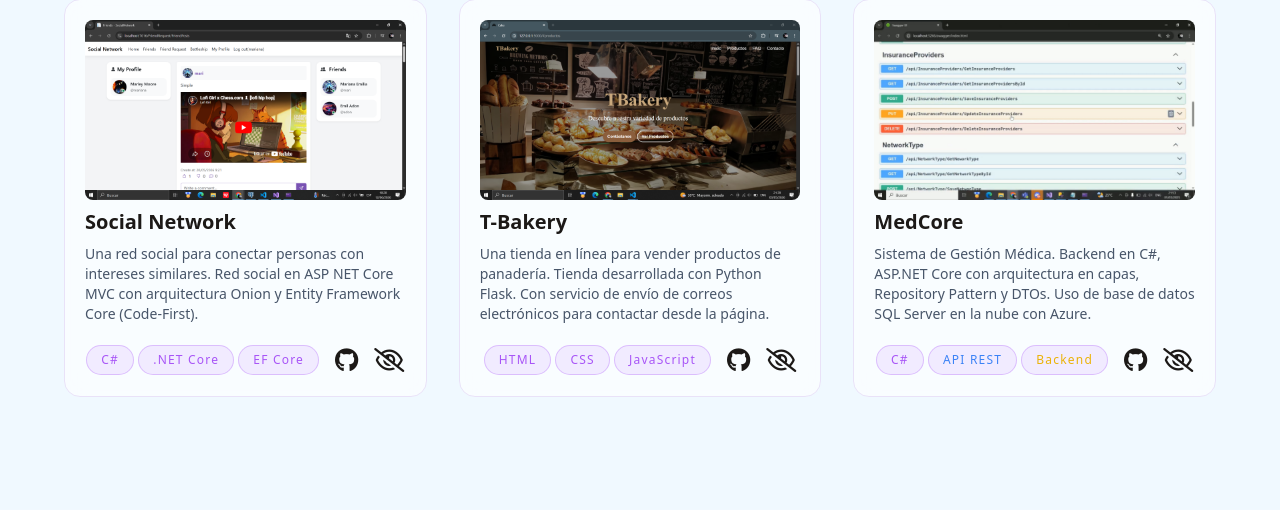
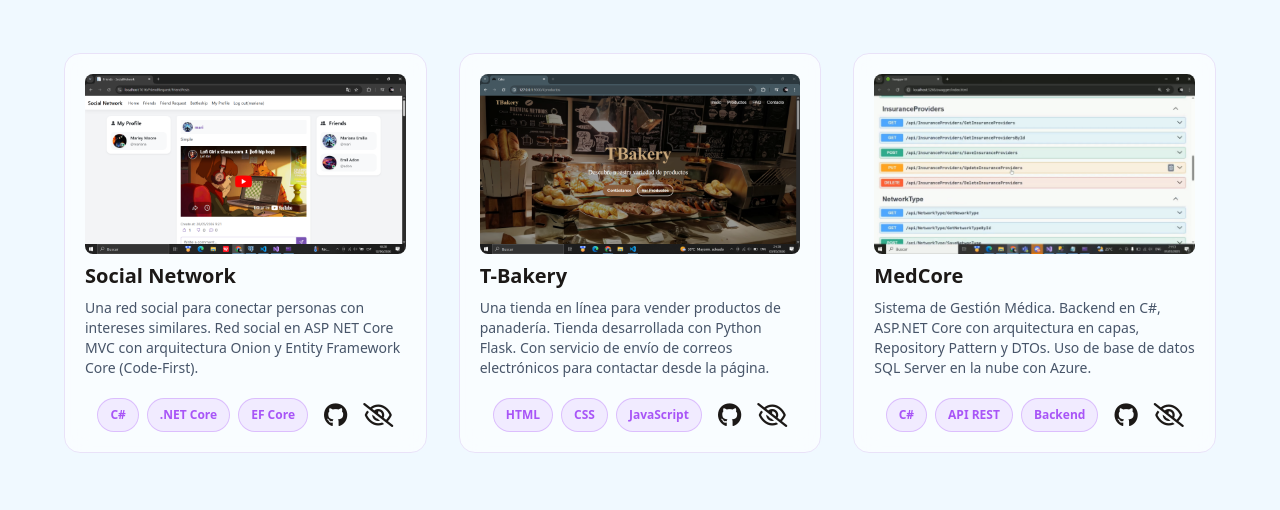
Before and after one commit to marianaSEAdon/Portafolio, a Flask app: page / in a window 1280 px wide. Shown: the part 3073-3583 px from the top of the page. Run offline with Flask 3, Linux system fonts and the light colour scheme; some libraries are stand-ins or nearby versions.

Commit message:
Fix: sobre mi section and project tags

```diff
--- a/templates/index.html
+++ b/templates/index.html
@@ -109,15 +109,10 @@
             <div>
                 <div class="flex flex-col md:flex-row items-start gap-10 max-w-7xl mx-auto p-8 rounded-2xl">
                     <div class="md:w-1/2 rounded-2xl relative overflow-hidden" style="max-width: 400px;">
-
-                        <div
-                            class="w-80 h-80 dark:bg-purple-300 bg-cyan-400/10 absolute top-1/2 left-1/2 -translate-x-1/2 -translate-y-1/2 -z-10 rounded-full">
-                        </div>
-
-                        <img src="/static/img/photo.PNG" alt="yo" class="relative z-10">
+                        <img src="/static/img/modern.png" alt="yo" class="relative z-10">
                     </div>
                     <div class="text-center md:text-left md:w-1/2 md:ml-20">
-                        <h4 class="title mb-6">Mariana E. Sánchez Adon</h4>
+                        <h2 class="font-bold text-3xl mb-6">Mariana Emilia Sánchez Adon</h2>
                         <p class="leading-relaxed mb-4">
                             Desarrolladora de software con enfoque en el desarrollo Back-end y la creación
                             de aplicaciones web robustas y escalables. Trabajo principalmente con C#, Python,
@@ -511,15 +506,25 @@
                             </div>
 
                             <div class="flex flex-col sm:flex-row gap-4 mt-5 justify-center items-center">
-                                <div>
-                                    <span
-                                        class="inline-flex items-center gap-2 bg-purple-500/10 border border-purple-500/30 text-purple-500 dark:text-pink-400 py-1.5 px-3.5 rounded-full text-xs font-medium tracking-widest">C#</span>
-                                    <span
-                                        class="inline-flex items-center gap-2 bg-purple-500/10 border border-purple-500/30 text-purple-500 dark:text-purple-400 py-1.5 px-3.5 rounded-full text-xs font-medium tracking-widest">.NET
-                                        Core</span>
-                                    <span
-                                        class="inline-flex items-center gap-2 bg-purple-500/10 border border-purple-500/30 text-purple-500 dark:text-blue-400 py-1.5 px-3.5 rounded-full text-xs font-medium tracking-widest">EF
-                                        Core</span>
+                                <div class="flex flex-wrap gap-2">
+                                    <div
+                                        class="flex items-center rounded-full bg-purple-500/10 border border-purple-500/30 px-3 py-2 transition hover:border-purple-600/30">
+                                        <p class="text-xs font-bold text-purple-500 dark:text-red-400">
+                                            C#
+                                        </p>
+                                    </div>
+                                    <div
+                                        class="flex items-center rounded-full bg-purple-500/10 border border-purple-500/30 px-3 py-2 transition hover:border-purple-600/30">
+                                        <p class="text-xs font-bold text-purple-500 dark:text-purple-400">
+                                            .NET Core
+                                        </p>
+                                    </div>
+                                    <div
+                                        class="flex items-center rounded-full bg-purple-500/10 border border-purple-500/30 px-3 py-2 transition hover:border-purple-600/30">
+                                        <p class="text-xs font-bold text-purple-500 dark:text-blue-400">
+                                            EF Core
+                                        </p>
+                                    </div>
                                 </div>
                                 <div class="flex gap-4 text-2xl">
                                     <a target="_blank" href="https://github.com/marianaSEAdon/SocialNetwork"><i
@@ -543,13 +548,25 @@
                                 </p>
                             </div>
                             <div class="flex flex-col sm:flex-row gap-4 mt-5 justify-center items-center">
-                                <div>
-                                    <span
-                                        class="inline-flex items-center gap-2 bg-purple-500/10 border border-purple-500/30 text-purple-500 dark:text-red-400 py-1.5 px-3.5 rounded-full text-xs font-medium tracking-widest">HTML</span>
-                                    <span
-                                        class="inline-flex items-center gap-2 bg-purple-500/10 border border-purple-500/30 text-purple-500 dark:text-blue-400 py-1.5 px-3.5 rounded-full text-xs font-medium tracking-widest">CSS</span>
-                                    <span
-                                        class="inline-flex items-center gap-2 bg-purple-500/10 border border-purple-500/30 text-purple-500 dark:text-yellow-400 py-1.5 px-3.5 rounded-full text-xs font-medium tracking-widest">JavaScript</span>
+                                <div class="flex flex-wrap gap-2">
+                                    <div
+                                        class="flex items-center rounded-full bg-purple-500/10 border border-purple-500/30 px-3 py-2 transition hover:border-purple-600/30">
+                                        <p class="text-xs font-bold text-purple-500 dark:text-red-400">
+                                            HTML
+                                        </p>
+                                    </div>
+                                    <div
+                                        class="flex items-center rounded-full bg-purple-500/10 border border-purple-500/30 px-3 py-2 transition hover:border-purple-600/30">
+                                        <p class="text-xs font-bold text-purple-500 dark:text-purple-400">
+                                            CSS
+                                        </p>
+                                    </div>
+                                    <div
+                                        class="flex items-center rounded-full bg-purple-500/10 border border-purple-500/30 px-3 py-2 transition hover:border-purple-600/30">
+                                        <p class="text-xs font-bold text-purple-500 dark:text-yellow-400">
+                                            JavaScript
+                                        </p>
+                                    </div>
                                 </div>
                                 <div class="flex gap-4 text-2xl">
                                     <a target="_blank" href="https://github.com/marianaSEAdon/proyecto-landing"><i
@@ -571,15 +588,27 @@
                                 </p>
                             </div>
                             <div class="flex flex-col sm:flex-row gap-4 mt-5 justify-center items-center">
-                                <div>
-                                    <span
-                                        class="inline-flex items-center gap-2 bg-purple-500/10 border border-purple-500/30 text-purple-500 dark:text-purple-400 py-1.5 px-3.5 rounded-full text-xs font-medium tracking-widest">C#</span>
-                                    <span
-                                        class="inline-flex items-center gap-2 bg-purple-500/10 border border-purple-500/30 text-blue-500 dark:text-blue-400 py-1.5 px-3.5 rounded-full text-xs font-medium tracking-widest">API
-                                        REST</span>
-                                    <span
-                                        class="inline-flex items-center gap-2 bg-purple-500/10 border border-purple-500/30 text-yellow-500 dark:text-yellow-400 py-1.5 px-3.5 rounded-full text-xs font-medium tracking-widest">Backend</span>
+                                <div class="flex flex-wrap gap-2">
+                                    <div
+                                        class="flex items-center rounded-full bg-purple-500/10 border border-purple-500/30 px-3 py-2 transition hover:border-purple-600/30">
+                                        <p class="text-xs font-bold text-purple-500 dark:text-purple-400">
+                                            C#
+                                        </p>
+                                    </div>
+                                    <div
+                                        class="flex items-center rounded-full bg-purple-500/10 border border-purple-500/30 px-3 py-2 transition hover:border-purple-600/30">
+                                        <p class="text-xs font-bold text-purple-500 dark:text-purple-400">
+                                            API REST
+                                        </p>
+                                    </div>
+                                    <div
+                                        class="flex items-center rounded-full bg-purple-500/10 border border-purple-500/30 px-3 py-2 transition hover:border-purple-600/30">
+                                        <p class="text-xs font-bold text-purple-500 dark:text-yellow-400">
+                                            Backend
+                                        </p>
+                                    </div>
                                 </div>
+
                                 <div class="flex gap-4 text-2xl">
                                     <a target="_blank"
                                         href="https://github.com/yeliana267/MedCore/tree/20240124--Insurance/MedCore"><i
```
Also changed, not shown: static/css/tailwind.css, static/img/modern.png (added), static/img/photo.PNG (deleted).
